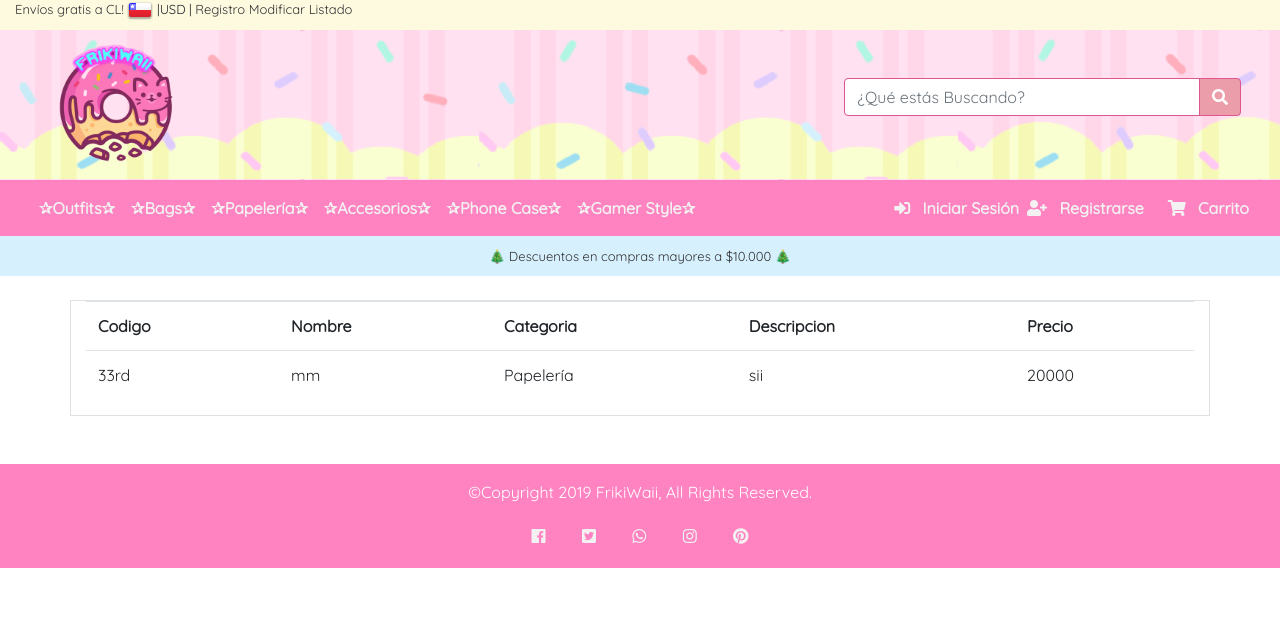
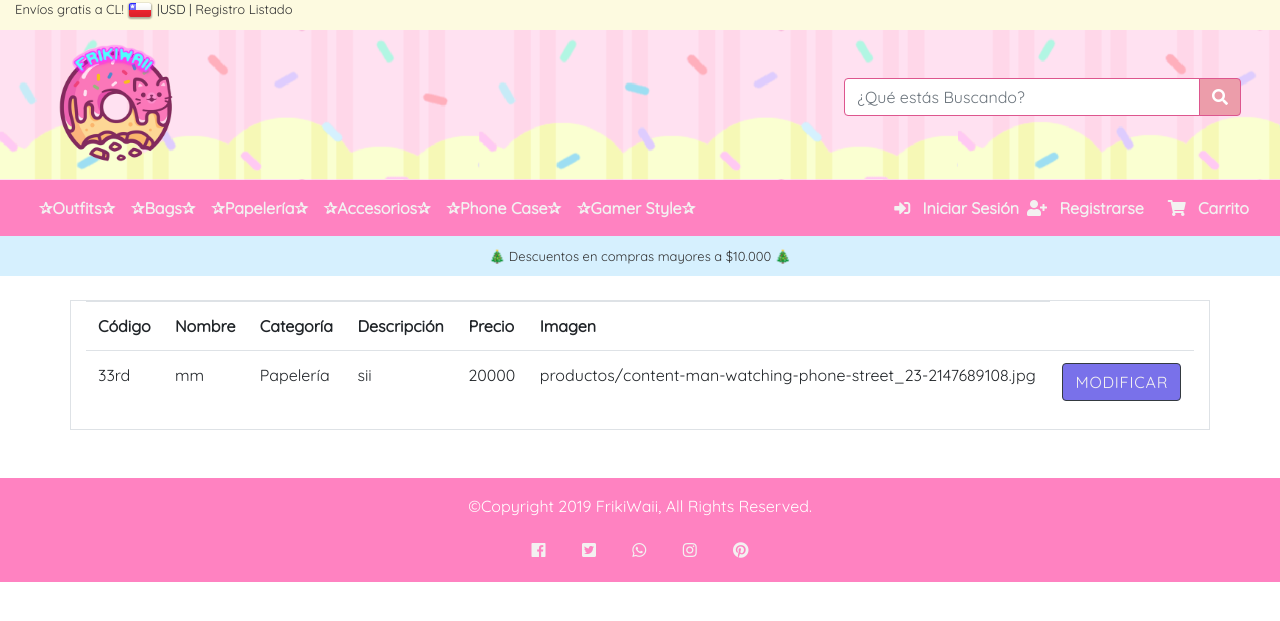
Before and after one commit to JElizabeth1988/FrikiWaii, a Django app: page /listado/ in a window 1280 px wide. Shown: the top 621 px of the page. Run offline with Django 3.2, Linux system fonts and the light colour scheme; data comes from the database, SQL or seed files in the repository; some libraries are stand-ins or nearby versions.

Commit message:
cambios modificar

```diff
--- a/dir_frikiwaiiStore/FrikiWaii/core/templates/core/base.html
+++ b/dir_frikiwaiiStore/FrikiWaii/core/templates/core/base.html
@@ -72,7 +72,6 @@
                                     alt="Bandera CL"></a>
                             <a href="#"></a> |USD |</a>
                             <a href="{% url 'registro' %}">Registro</a>
-                            <a href="{% url 'modificar' %}">Modificar</a>
                             <a href="{% url 'listado' %}">Listado</a>
 
                         </div>
--- a/dir_frikiwaiiStore/FrikiWaii/core/templates/core/listado.html
+++ b/dir_frikiwaiiStore/FrikiWaii/core/templates/core/listado.html
@@ -5,11 +5,12 @@
         <div class="col border">
             <table class="table ">
                 <tr>
-                    <th>Codigo</th>
+                    <th>Código</th>
                     <th>Nombre</th>
-                    <th>Categoria</th>
-                    <th>Descripcion</th>
+                    <th>Categoría</th>
+                    <th>Descripción</th>
                     <th>Precio</th>
+                    <th>Imagen</th>
                 </tr>
 
                 {% for x in productos %}
@@ -19,13 +20,10 @@
                     <td>{{ x.categoria.nombre }}</td>
                     <td>{{ x.descripcion }}</td>
                     <td>{{ x.precio }}</td>
+                    <td>{{ x.imagen }}</td>
 
-                    {% comment %} {% if user.is_staff  %} {% endcomment %}
-
-                        {% comment %} <td><a class="btn btn-dark" href="{% url 'eliminar' x.id %}">Eliminar </a></td> {% endcomment %}
-                        {% comment %} <td><a class="btn btn-dark" href="{% url 'modificar' x.id %}">Modificar </a></td> {% endcomment %}
-
-                    {% comment %} {% endif %} {% endcomment %}
+                    {% comment %} <td><a class="btn btn-dark" href="{% url 'eliminar' x.id %}">Eliminar </a></td> {% endcomment %}
+                    <td><a class="btn btn-dark" href="{% url 'modificar' x.id %}">Modificar </a></td>
 
                 </tr>
                 {% endfor %}
--- a/dir_frikiwaiiStore/FrikiWaii/core/templates/core/modificar.html
+++ b/dir_frikiwaiiStore/FrikiWaii/core/templates/core/modificar.html
@@ -27,7 +27,7 @@
             </div>
             <div class="col-8 ">
                 <div class="form-group">
-                    <label for="cboMarca">Seleccione una categoría de la lista</label>
+                    <label for="cboCategoria">Seleccione una categoría de la lista</label>
                     <select class="form-control" id="cboCategoria" name="cboCategoria">
                               <option value="0">Seleccione</option>
                               {% for x in categorias %}
--- a/dir_frikiwaiiStore/FrikiWaii/core/urls.py
+++ b/dir_frikiwaiiStore/FrikiWaii/core/urls.py
@@ -6,7 +6,7 @@ from django.conf.urls.static import static
 urlpatterns = [
     path('', home, name="home"),
     path('registro/', registro, name="registro"),
-     path('modificar/', modificar, name="modificar"),
+     path('modificar/<id>/', modificar, name="modificar"),
     path('listado/', listado, name="listado"),
     path('SailorMoon/', alien, name="alien"),
     path('Audifonos/', audifonos, name="audifonos"),
--- a/dir_frikiwaiiStore/FrikiWaii/core/views.py
+++ b/dir_frikiwaiiStore/FrikiWaii/core/views.py
@@ -73,8 +73,8 @@ def modificar(request, id):
     producto = Producto.objects.get(id=id)
     categorias = Categoria.objects.all()
     variables = {
-        'producto'  : producto,
-        'productos' : productos
+        'producto'   : producto,
+        'categorias' : categorias
     }
 
     if request.POST:
@@ -82,10 +82,10 @@ def modificar(request, id):
         # se agrega el id para poder modificarlo
         producto.id = request.POST.get('txtId')
         producto.codigo = request.POST.get('txtCodigo')
-        producto.nombre = request.POST.get('txtModelo')
+        producto.nombre = request.POST.get('txtNombre')
         producto.descripcion = request.POST.get('txtDescripcion')
         producto.precio = request.POST.get('txtPrecio')
-        categoria  = categorias()
+        categoria  = categoria()
         categoria.id = request.POST.get('cboCategoria')
         producto.categoria = categoria
 
```
